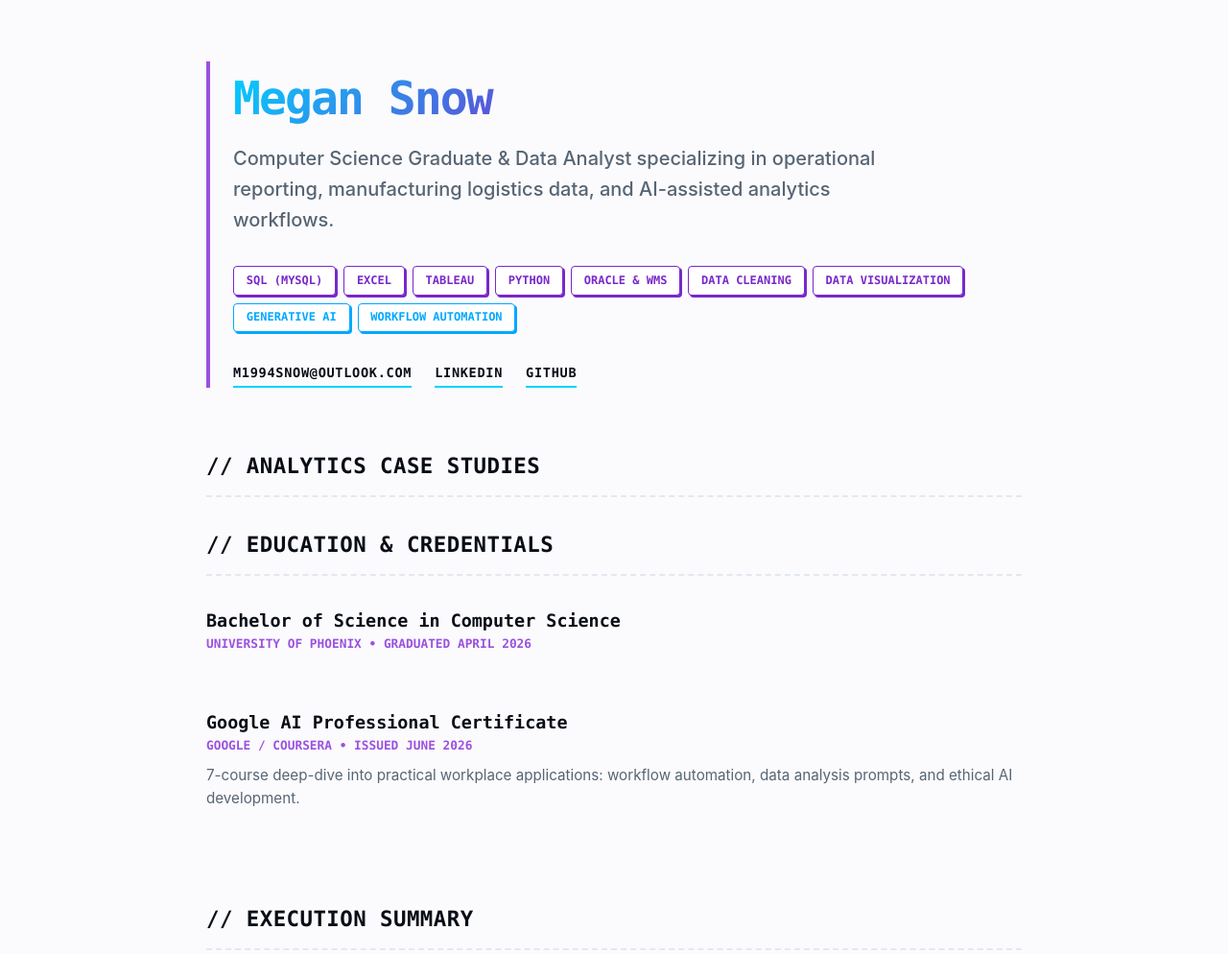
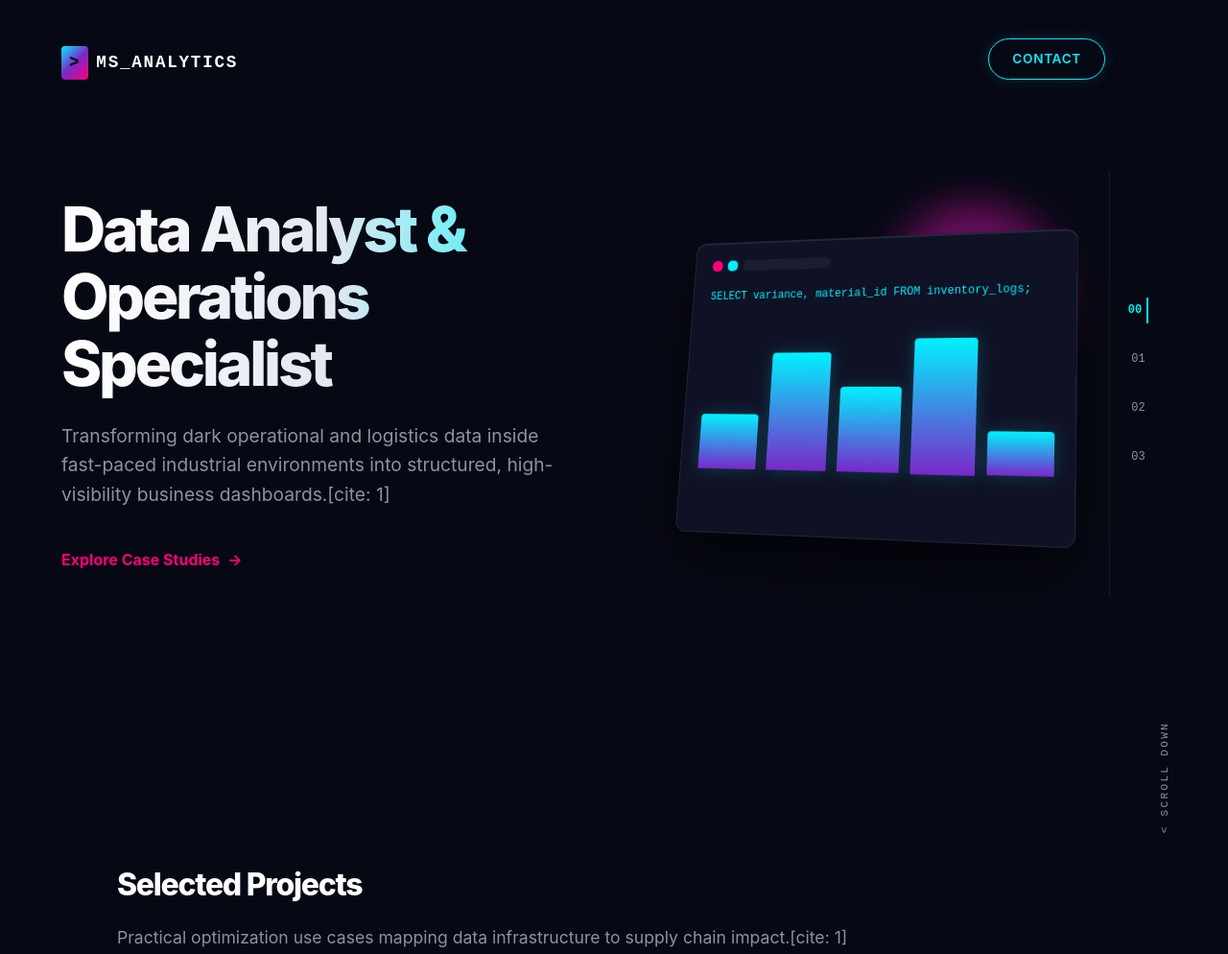
Before and after one commit to megansnow94/megansnow.github.io, a plain HTML site: page index.html in a window 1280 px wide. Shown: the top 994 px of the page at 96% size. Drawn offline with Linux system fonts and the light colour scheme.

Commit message:
Update index.html

```diff
--- a/index.html
+++ b/index.html
@@ -5,22 +5,21 @@
     <meta name="viewport" content="width=device-width, initial-scale=1.0">
     <title>Megan Snow | Data Analyst Portfolio</title>
     <style>
-        /* Bright, Colorful, Ultra-Techy Light Mode Variables */
+        /* Immersive Premium Tech Palette */
         :root {
-            --bg-color: #fbfbfd;        /* Ultra-bright clean apple white */
-            --card-bg: #ffffff;         /* Stark white card */
-            --text-main: #090d16;       /* Deep tech navy/black */
-            --text-muted: #576574;      /* Slate gray for body reading text */
+            --bg-main: #060814;          /* Ultra-deep space black */
+            --card-bg: #0f1225;          /* Sleek cyberpunk glass card */
+            --text-main: #ffffff;        /* High-contrast pure white */
+            --text-muted: #8b949e;       /* Elegant muted slate gray */
 
             /* High-Energy Electric Accents */
-            --neon-blue: #00d2ff;       /* Cyan Glow */
-            --neon-purple: #9b51e0;     /* Electric Purple */
-            --accent-gradient: linear-gradient(135deg, #00d2ff, #7928ca, #ff007a);
-            --ai-accent: #00f2fe;       /* Neon Teal for AI credentials */
+            --neon-blue: #00f2fe;        /* Cyan Glow */
+            --neon-pink: #ff007a;        /* Hot Pink */
+            --neon-purple: #7928ca;      /* Deep Violet */
+            --accent-gradient: linear-gradient(135deg, #00f2fe, #7928ca, #ff007a);
 
-            --border: #e2e8f0;          /* Crisp clean structural dividers */
-            --radius: 6px;              /* Sharper edges for that advanced tech layout look */
-            --shadow: 0 10px 30px rgba(121, 40, 202, 0.05); /* Soft electric purple tint shadow */
+            --border: rgba(255, 255, 255, 0.08);
+            --radius: 12px;
         }
 
         * {
@@ -30,304 +29,364 @@
         }
 
         body {
-            /* Monospaced system font stack for an engineering/data terminal vibe */
-            font-family: "SF Mono", SFMono-Regular, Consolas, "Liberation Mono", Menlo, monospace;
-            background-color: var(--bg-color);
+            font-family: -apple-system, BlinkMacSystemFont, "Segoe UI", Roboto, Helvetica, Arial, sans-serif;
+            background-color: var(--bg-main);
             color: var(--text-main);
             line-height: 1.6;
-            padding: 4rem 1.5rem;
+            overflow-x: hidden;
         }
 
-        .container {
-            max-width: 850px;
-            margin: 0 auto;
+        .hero-section {
+            min-height: 100vh;
+            display: grid;
+            grid-template-columns: 1.2fr 1fr 60px;
+            padding: 2rem 4rem;
+            align-items: center;
+            position: relative;
         }
 
-        /* Hero / Header with Colorful Gradient Text */
-        header {
-            margin-bottom: 4rem;
-            border-left: 4px solid var(--neon-purple);
-            padding-left: 1.5rem;
+        /* Left Content Column */
+        .hero-content {
+            padding-right: 2rem;
+            z-index: 10;
+        }
+
+        .logo {
+            font-family: "SF Mono", monospace;
+            font-weight: 900;
+            letter-spacing: 0.1em;
+            font-size: 1.1rem;
+            position: absolute;
+            top: 3rem;
+            left: 4rem;
+            display: flex;
+            align-items: center;
+            gap: 0.5rem;
+        }
+
+        .logo span {
+            background: var(--accent-gradient);
+            padding: 0.2rem 0.5rem;
+            border-radius: 4px;
+            color: #000;
+            font-weight: 900;
+        }
+
+        .contact-btn {
+            position: absolute;
+            top: 2.5rem;
+            right: 8rem;
+            border: 1px solid var(--neon-blue);
+            color: var(--neon-blue);
+            padding: 0.6rem 1.5rem;
+            border-radius: 30px;
+            text-decoration: none;
+            font-size: 0.85rem;
+            font-weight: 600;
+            letter-spacing: 0.05em;
+            text-transform: uppercase;
+            box-shadow: 0 0 15px rgba(0, 242, 254, 0.15);
+            transition: all 0.3s ease;
+        }
+
+        .contact-btn:hover {
+            background: var(--neon-blue);
+            color: #000;
+            box-shadow: 0 0 25px rgba(0, 242, 254, 0.4);
         }
 
         h1 {
-            font-size: 3rem;
-            font-weight: 900;
-            letter-spacing: -0.04em;
-            background: var(--accent-gradient);
+            font-size: 4rem;
+            font-weight: 800;
+            line-height: 1.1;
+            letter-spacing: -0.05em;
+            margin-bottom: 1.5rem;
+            background: linear-gradient(to right, #ffffff, #e2e8f0, var(--neon-blue));
             -webkit-background-clip: text;
             -webkit-text-fill-color: transparent;
-            margin-bottom: 0.5rem;
         }
 
-        .subtitle {
-            font-family: -apple-system, BlinkMacSystemFont, "Segoe UI", Roboto, sans-serif;
-            font-size: 1.25rem;
+        .hero-description {
             color: var(--text-muted);
-            margin-bottom: 2rem;
-            max-width: 700px;
-            font-weight: 500;
+            font-size: 1.2rem;
+            max-width: 520px;
+            margin-bottom: 2.5rem;
         }
 
-        /* Colorful High-Tech Capsule Badges */
-        .badge-container {
+        .tech-link {
+            color: var(--neon-pink);
+            text-decoration: none;
+            font-weight: 700;
+            font-size: 1rem;
+            display: inline-flex;
+            align-items: center;
+            gap: 0.5rem;
+            transition: color 0.2s;
+        }
+
+        .tech-link:hover {
+            color: var(--neon-blue);
+        }
+
+        /* Right Column: Isometric / Multi-layered Tech Mockup Workspace */
+        .hero-visual {
+            display: flex;
+            justify-content: center;
+            align-items: center;
+            position: relative;
+            height: 80%;
+        }
+
+        /* Abstract CSS Data Workspace Window Mockup */
+        .mockup-window {
+            background: var(--card-bg);
+            border: 1px solid var(--border);
+            border-radius: var(--radius);
+            width: 100%;
+            max-width: 420px;
+            height: 320px;
+            padding: 1.25rem;
+            box-shadow: 0 30px 60px rgba(0,0,0,0.6), inset 0 1px 0 rgba(255,255,255,0.1);
+            position: relative;
+            transform: perspective(1000px) rotateY(-15deg) rotateX(10deg);
+            z-index: 2;
+        }
+
+        .mockup-header {
+            display: flex;
+            gap: 0.4rem;
+            margin-bottom: 1.25rem;
+        }
+
+        .dot {
+            width: 100px; height: 12px; border-radius: 5px; background: rgba(255,255,255,0.05);
+        }
+        .dot:first-child { width: 12px; background: var(--neon-pink); }
+        .dot:nth-child(2) { width: 12px; background: var(--neon-blue); }
+
+        /* Floating Colorful Data Visual Element behind mockup */
+        .floating-glow-disk {
+            position: absolute;
+            width: 180px;
+            height: 180px;
+            background: radial-gradient(circle, var(--neon-purple), var(--neon-pink));
+            border-radius: 50%;
+            z-index: 1;
+            right: 10%;
+            top: 20%;
+            filter: blur(20px);
+            opacity: 0.6;
+            animation: float 4s ease-in-out infinite;
+        }
+
+        @keyframes float {
+            0%, 100% { transform: translateY(0px) rotate(0deg); }
+            50% { transform: translateY(-15px) rotate(180deg); }
+        }
+
+        /* Technical Interactive Bar Chart simulation inside window */
+        .chart-simulation {
+            display: flex;
+            align-items: flex-end;
+            gap: 0.75rem;
+            height: 180px;
+            padding-top: 2rem;
+        }
+
+        .bar {
+            width: 100%;
+            background: linear-gradient(to top, var(--neon-purple), var(--neon-blue));
+            border-radius: 4px 4px 0 0;
+            animation: growUp 1.5s ease-out forwards;
+            transform-origin: bottom;
+            box-shadow: 0 0 15px rgba(0, 242, 254, 0.2);
+        }
+
+        @keyframes growUp { from { transform: scaleY(0); } to { transform: scaleY(1); } }
+
+        .right-timeline {
+            display: flex;
+            flex-direction: column;
+            justify-content: center;
+            align-items: center;
+            gap: 1.5rem;
+            font-family: "SF Mono", monospace;
+            font-size: 0.75rem;
+            color: var(--text-muted);
+            border-left: 1px solid var(--border);
+            height: 60%;
+        }
+
+        .nav-num {
+            cursor: pointer;
+            transition: color 0.2s;
+            padding: 0.25rem 0;
+        }
+
+        .nav-num.active {
+            color: var(--neon-blue);
+            font-weight: 700;
+            border-right: 2px solid var(--neon-blue);
+            padding-right: 5px;
+        }
+
+        /* Scroll indicator on the bottom right edge */
+        .scroll-indicator {
+            position: absolute;
+            bottom: 3rem;
+            right: 3.5rem;
+            transform: rotate(-90deg);
+            transform-origin: right bottom;
+            font-family: "SF Mono", monospace;
+            font-size: 0.7rem;
+            letter-spacing: 0.2em;
+            text-transform: uppercase;
+            color: var(--text-muted);
+        }
+
+        /* Main Project Container content underneath */
+        .main-content {
+            max-width: 1100px;
+            margin: 0 auto;
+            padding: 6rem 2rem;
+        }
+
+        .grid-layout {
+            display: grid;
+            grid-template-columns: repeat(2, 1fr);
+            gap: 2.5rem;
+            margin-top: 3rem;
+        }
+
+        .project-card {
+            background: var(--card-bg);
+            border: 1px solid var(--border);
+            border-radius: var(--radius);
+            padding: 2.5rem;
+            transition: all 0.3s cubic-bezier(0.16, 1, 0.3, 1);
+            box-shadow: 0 20px 40px rgba(0,0,0,0.3);
+        }
+
+        .project-card:hover {
+            transform: translateY(-5px);
+            border-color: var(--neon-blue);
+            box-shadow: 0 30px 60px rgba(0, 242, 254, 0.1);
+        }
+
+        .project-title {
+            font-size: 1.5rem;
+            font-weight: 700;
+            margin-bottom: 1rem;
+        }
+
+        .badge-grid {
             display: flex;
             flex-wrap: wrap;
             gap: 0.5rem;
-            margin-bottom: 2rem;
-        }
-
-        .badge {
-            background-color: #ffffff;
-            color: #7928ca;
-            border: 1px solid #7928ca;
-            padding: 0.3rem 0.8rem;
-            border-radius: 4px;
-            font-size: 0.75rem;
-            font-weight: 700;
-            text-transform: uppercase;
-            box-shadow: 2px 2px 0px #7928ca; /* Retro/Tech pop shadow */
-        }
-
-        .badge.ai-badge {
-            color: #00a8ff;
-            border: 1px solid #00a8ff;
-            box-shadow: 2px 2px 0px #00a8ff;
-        }
-
-        /* Tech-style Links with Hover Transitions */
-        .links {
-            display: flex;
-            flex-wrap: wrap;
-            gap: 1.5rem;
-        }
-
-        .links a {
-            color: var(--text-main);
-            text-decoration: none;
-            font-weight: 700;
-            font-size: 0.85rem;
-            text-transform: uppercase;
-            letter-spacing: 0.05em;
-            border-bottom: 2px solid var(--neon-blue);
-            padding-bottom: 2px;
-            transition: all 0.2s ease;
-        }
-
-        .links a:hover {
-            color: var(--neon-purple);
-            border-bottom-color: var(--neon-purple);
-            background-color: rgba(155, 81, 224, 0.05);
-        }
-
-        /* Content Structure */
-        section {
-            margin-bottom: 5rem;
-        }
-
-        h2 {
-            font-size: 1.4rem;
-            font-weight: 800;
-            text-transform: uppercase;
-            letter-spacing: 0.02em;
-            border-bottom: 2px dashed var(--border);
-            padding-bottom: 0.75rem;
-            margin-bottom: 2rem;
-            color: var(--text-main);
-        }
-
-        /* Clean Project Cards with Vibrant Accent Left Borders */
-        .project-card {
-            background: var(--card-bg);
-            border: 1px solid var(--border);
-            border-left: 5px solid var(--neon-blue); /* Colorful structural anchor */
-            border-radius: var(--radius);
-            padding: 2rem;
-            margin-bottom: 2rem;
-            box-shadow: var(--shadow);
-            transition: transform 0.2s ease, box-shadow 0.2s ease;
-        }
-
-        /* Alternate left border colors dynamically for maximum bright variety */
-        .project-card:nth-child(even) {
-            border-left-color: var(--neon-purple);
-        }
-
-        .project-card:hover {
-            transform: scale(1.01);
-            box-shadow: 0 15px 35px rgba(0, 210, 255, 0.12);
-        }
-
-        .project-header {
-            display: flex;
-            justify-content: space-between;
-            align-items: center;
-            margin-bottom: 1rem;
-            gap: 1rem;
-        }
-
-        .project-title {
-            font-size: 1.3rem;
-            font-weight: 800;
-            color: var(--text-main);
-        }
-
-        .project-meta {
-            font-size: 0.75rem;
-            font-weight: 700;
-            color: #ffffff;
-            background: linear-gradient(135deg, #7928ca, #ff007a);
-            padding: 0.25rem 0.6rem;
-            border-radius: 4px;
-            text-transform: uppercase;
-        }
-
-        .project-description {
-            font-family: -apple-system, BlinkMacSystemFont, "Segoe UI", Roboto, sans-serif;
-            color: var(--text-muted);
-            font-size: 1rem;
             margin-bottom: 1.5rem;
         }
 
-        /* The Structured STAR Insight Layout (Data Center Vibe) */
-        .star-grid {
-            display: grid;
-            grid-template-columns: repeat(2, 1fr);
-            gap: 1.25rem;
-            font-size: 0.85rem;
-            background-color: #f8fafc;
-            padding: 1.25rem;
-            border-radius: var(--radius);
-            margin-bottom: 1.5rem;
-            border-left: 2px solid var(--border);
+        .tech-badge {
+            font-family: "SF Mono", monospace;
+            font-size: 0.7rem;
+            background: rgba(255,255,255,0.04);
+            border: 1px solid var(--border);
+            padding: 0.25rem 0.6rem;
+            border-radius: 4px;
+            color: var(--neon-blue);
         }
 
-        @media (max-width: 650px) {
-            .star-grid {
-                grid-template-columns: 1fr;
-            }
-            h1 { font-size: 2.2rem; }
+        .star-item {
+            font-size: 0.9rem;
+            color: var(--text-muted);
+            margin-bottom: 0.75rem;
         }
 
         .star-item strong {
-            color: var(--neon-purple);
-            display: block;
-            margin-bottom: 0.25rem;
-            font-size: 0.75rem;
-            text-transform: uppercase;
-            letter-spacing: 0.05em;
+            color: #ffffff;
         }
 
-        /* Futuristic Tech Buttons */
-        .project-links a {
-            display: inline-block;
-            background: var(--text-main);
-            color: #ffffff;
-            padding: 0.6rem 1.25rem;
-            border-radius: 4px;
-            text-decoration: none;
-            font-size: 0.8rem;
-            font-weight: 700;
-            text-transform: uppercase;
-            letter-spacing: 0.05em;
-            margin-right: 0.75rem;
-            transition: all 0.2s ease;
-        }
-
-        .project-links a:hover {
-            background: var(--accent-gradient);
-            box-shadow: 0 5px 15px rgba(121, 40, 202, 0.3);
-        }
-
-        /* Education Blocks */
-        .edu-block {
-            margin-bottom: 2rem;
-            padding-bottom: 1rem;
-        }
-        .edu-title {
-            font-size: 1.15rem;
-            font-weight: 800;
-            color: var(--text-main);
-        }
-        .edu-meta {
-            color: var(--neon-purple);
-            font-size: 0.8rem;
-            margin-bottom: 0.5rem;
-            font-weight: 700;
-            text-transform: uppercase;
-        }
-
-        footer {
-            text-align: center;
-            color: var(--text-muted);
-            font-size: 0.75rem;
-            margin-top: 6rem;
-            border-top: 2px dashed var(--border);
-            padding-top: 2rem;
+        /* Responsive Breakpoints */
+        @media (max-width: 1024px) {
+            .hero-section {
+                grid-template-columns: 1fr;
+                padding: 6rem 2rem;
+                min-height: auto;
+            }
+            .hero-visual { display: none; }
+            .right-timeline { display: none; }
+            .grid-layout { grid-template-columns: 1fr; }
+            h1 { font-size: 2.8rem; }
         }
     </style>
 </head>
 <body>
 
-    <div class="container">
+    <!-- HERO SPLIT DISPLAY -->
+    <section class="hero-section">
+        <div class="logo"><span>&gt;</span> MS_ANALYTICS</div>
 
-        <!-- HEADER / HERO -->
-        <header>
-            <h1>Megan Snow</h1>
-            <p class="subtitle">Computer Science Graduate & Data Analyst specializing in operational reporting, manufacturing logistics data, and AI-assisted analytics workflows.</p>
+        <a href="mailto:m1994snow@outlook.com" class="contact-btn">Contact</a>
 
-            <div class="badge-container">
-                <span class="badge">SQL (MySQL)</span>
-                <span class="badge">Excel</span>
-                <span class="badge">Tableau</span>
-                <span class="badge">Python</span>
-                <span class="badge">Oracle & WMS</span>
-                <span class="badge">Data Cleaning</span>
-                <span class="badge">Data Visualization</span>
-                <span class="badge ai-badge">Generative AI</span>
-                <span class="badge ai-badge">Workflow Automation</span>
+        <div class="hero-content">
+            <h1>Data Analyst & Operations Specialist</h1>
+            <p class="hero-description">Transforming dark operational and logistics data inside fast-paced industrial environments into structured, high-visibility business dashboards.[cite: 1]</p>
+            <a href="#projects" class="tech-link">Explore Case Studies <span>&rarr;</span></a>
+        </div>
+
+        <!-- Dynamic Isometric Code / Visualization Display -->
+        <div class="hero-visual">
+            <div class="floating-glow-disk"></div>
+            <div class="mockup-window">
+                <div class="mockup-header">
+                    <div class="dot"></div>
+                    <div class="dot"></div>
+                    <div class="dot"></div>
+                </div>
+                <div style="font-family: 'SF Mono', monospace; font-size: 0.75rem; color: var(--neon-blue);">
+                    SELECT variance, material_id FROM inventory_logs;
+                </div>
+                <div class="chart-simulation">
+                    <div class="bar" style="height: 40%;"></div>
+                    <div class="bar" style="height: 85%; animation-delay: 0.1s;"></div>
+                    <div class="bar" style="height: 60%; animation-delay: 0.2s;"></div>
+                    <div class="bar" style="height: 95%; animation-delay: 0.3s;"></div>
+                    <div class="bar" style="height: 30%; animation-delay: 0.4s;"></div>
+                </div>
             </div>
+        </div>
 
-            <div class="links">
-                <a href="mailto:m1994snow@outlook.com">m1994snow@outlook.com</a>
-                <a href="https://linkedin.com/in/megan-snow-553851329" target="_blank">LinkedIn</a>
-                <a href="https://github.com/megansnow94" target="_blank">GitHub</a>
-            </div>
-        </header>
+        <!-- Right Vertical Indicator Stack -->
+        <div class="right-timeline">
+            <div class="nav-num active">00</div>
+            <div class="nav-num">01</div>
+            <div class="nav-num">02</div>
+            <div class="nav-num">03</div>
+        </div>
 
-        <!-- ANALYTICS PROJECTS -->
-        <section id="projects">
-            <h2>// Analytics Case Studies</h2>
+        <div class="scroll-indicator">&lt; scroll down</div>
+    </section>
+
+    <!-- CONTENT MODULES -->
+    <div class="main-content" id="projects">
+        <h2 style="font-size: 2rem; font-weight: 800; letter-spacing: -0.04em; margin-bottom: 1rem;">Selected Projects</h2>
+        <p style="color: var(--text-muted); margin-bottom: 3rem; font-size: 1.1rem;">Practical optimization use cases mapping data infrastructure to supply chain impact.[cite: 1]</p>
 
 
-        <!-- EDUCATION & CREDENTIALS -->
-        <section id="education">
-            <h2>// Education & Credentials</h2>
-
-            <div class="edu-block">
-                <div class="edu-title">Bachelor of Science in Computer Science</div>
-                <div class="edu-meta">University of Phoenix • Graduated April 2026</div>
+        <!-- ACADEMIC CREDENTIALS -->
+        <h2 style="font-size: 2rem; font-weight: 800; letter-spacing: -0.04em; margin-top: 6rem; margin-bottom: 2rem;">Qualifications</h2>
+        <div style="display: grid; grid-template-columns: 1fr 1fr; gap: 2rem;">
+            <div style="background: rgba(255,255,255,0.02); border: 1px solid var(--border); padding: 2rem; border-radius: var(--radius);">
+                <div style="color: var(--neon-pink); font-family: 'SF Mono', monospace; font-size: 0.8rem; margin-bottom: 0.5rem; font-weight: 700;">BS // COMPUTER SCIENCE</div>
+                <div style="font-size: 1.2rem; font-weight: 700;">University of Phoenix</div>
+                <div style="color: var(--text-muted); font-size: 0.9rem; margin-top: 0.25rem;">Graduated April 2026</div>
             </div>
-
-            <div class="edu-block">
-                <div class="edu-title">Google AI Professional Certificate</div>
-                <div class="edu-meta">Google / Coursera • Issued June 2026</div>
-                <p style="font-family: -apple-system, BlinkMacSystemFont, 'Segoe UI', Roboto, sans-serif; color: var(--text-muted); font-size: 0.95rem; margin-top: 0.25rem;">7-course deep-dive into practical workplace applications: workflow automation, data analysis prompts, and ethical AI development.</p>
+            <div style="background: rgba(255,255,255,0.02); border: 1px solid var(--border); padding: 2rem; border-radius: var(--radius);">
+                <div style="color: var(--neon-blue); font-family: 'SF Mono', monospace; font-size: 0.8rem; margin-bottom: 0.5rem; font-weight: 700;">PROFESSIONAL CERTIFICATE</div>
+                <div style="font-size: 1.2rem; font-weight: 700;">Google AI Credentials</div>
+                <div style="color: var(--text-muted); font-size: 0.9rem; margin-top: 0.25rem;">Issued June 2026 // Applied Workplace Automation Certificate[cite: 1]</div>
             </div>
-        </section>
-
-        <!-- SUMMARY -->
-        <section id="about">
-            <h2>// Execution Summary</h2>
-            <p style="font-family: -apple-system, BlinkMacSystemFont, 'Segoe UI', Roboto, sans-serif; color: var(--text-muted); font-size: 1.05rem;">
-                I am a recent Computer Science graduate with real-world experience utilizing data systems like Oracle and warehouse management suites within fast-paced production environments[cite: 1]. Combining traditional technical logic with modern AI-driven analytics, I bridge the gap between heavy technical structures and operational realities to find hidden data insights[cite: 1].
-            </p>
-        </section>
-
-        <footer>
-            SYS.STATUS: ACTIVE // &copy; 2026 Megan Snow. Hosted via GitHub Pages.
-        </footer>
-
+        </div>
     </div>
 
 </body>
```
